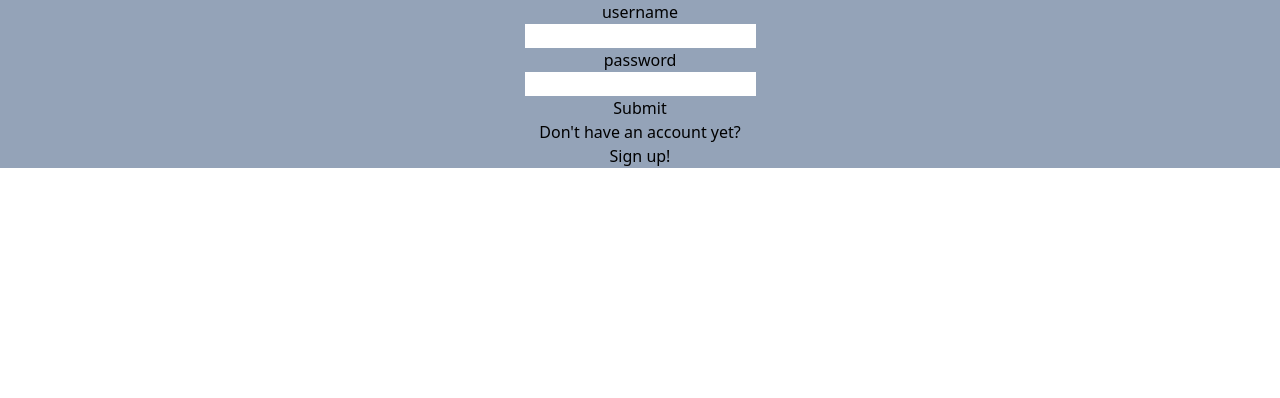
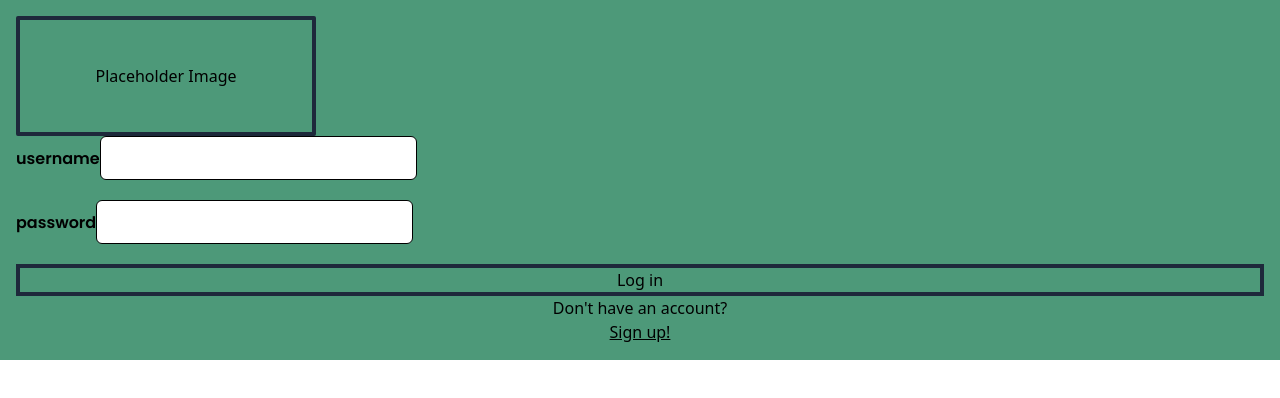
Before and after one commit to devhausleipzigacademy/camp9-final-project, a Next.js app: page /login in a window 1280 px wide. Shown: the top 398 px of the page. Built offline with nearby package versions, Linux system fonts and the light colour scheme.

Commit message:
copied and adapted register page, components and types to login

```diff
--- a/app/(auth)/login/Button.tsx
+++ /dev/null
@@ -1,13 +0,0 @@
-import React from 'react'
-
-interface Props {
-    label: string,
-}
-
-function Button(props: Props) {
-  return (
-    <button type="submit" className='bg-slate-500 rounded-sm border-l p-3'>{props.label}</button>
-  )
-}
-
-export default Button
--- a/app/(auth)/login/Form.tsx
+++ /dev/null
@@ -1,36 +0,0 @@
-'use client';
-
-import React from 'react';
-// import InputField from './InputField';
-// import Button from './Button';
-import { useForm, SubmitHandler } from 'react-hook-form';
-import { LoginSchema, LoginSchemaType } from './LoginSchema';
-import { zodResolver } from '@hookform/resolvers/zod';
-import axios from 'axios'
-import { POST } from '@/app/api/route';
-
-export default function Form() {
-  const {
-    register,
-    formState: { errors },
-    handleSubmit,
-  } = useForm<LoginSchemaType>({ resolver: zodResolver(LoginSchema) });
-
-  // I would love to understand this line!
-  const onSubmit: SubmitHandler<LoginSchemaType> = data => axios.post("/api", data);
-
-  return (
-    <form
-      onSubmit={handleSubmit(onSubmit)}
-      className="flex flex-col items-center"
-    >
-      <p>username</p>
-      <input {...register('username')}></input>
-      {errors.username?.message}
-      <p>password</p>
-      <input {...register('password')}></input>
-      {errors.password?.message}
-      <input type="submit" />
-    </form>
-  );
-}
--- a/app/(auth)/login/InputField.tsx
+++ /dev/null
@@ -1,16 +0,0 @@
-import React from 'react';
-
-interface Props {
-  label: string;
-}
-
-function InputField(props: Props) {
-  return (
-    <div>
-      <p>{props.label}</p>
-      <input type="text" className='border'></input>
-    </div>
-  );
-}
-
-export default InputField;
--- a/app/(auth)/login/LoginSchema.ts
+++ /dev/null
@@ -1,20 +0,0 @@
-import { z } from 'zod';
-
-export const LoginSchema = z.object({
-  username: z
-    .string()
-    .min(5, { message: 'Username be at least 5 characters long' })
-    .max(50, { message: 'Username must be at most 50 characters long' }),
-  password: z
-    .string()
-    .min(5, { message: 'Password be at least 5 characters long' })
-    .max(50, { message: 'Password must be at most 50 characters long' }),
-});
-
-// the .parse method checks its argument against the schema it's called from
-// -> a way to check the schema works as expected at compile time
-LoginSchema.parse({ username: 'Ludwig', password: 'insecure' });
-
-// extract the inferred type
-export type LoginSchemaType = z.infer<typeof LoginSchema>;
-// { username: string, password: string }
--- a/app/(auth)/login/page.tsx
+++ b/app/(auth)/login/page.tsx
@@ -1,18 +1,20 @@
+import LoginForm from '@/components/shared/forms/LoginForm';
+import Link from 'next/link';
 import React from 'react';
-import Link from 'next/link';
-import Form from './Form';
 
-function page() {
+function SignUp() {
   return (
-    <div className="flex flex-col items-center bg-slate-400">
-      <img src=""></img>
-      <Form />
-      <p>Don't have an account yet?</p>
-      <Link href="/register">
-        <p>Sign up!</p>
+    <div className="w-full h-full flex flex-col p-4 bg-green">
+      <div className="w-[300px] h-[120px] border-4 border-solid rounded-sm border-slate-800 flex justify-center items-center">
+        <p>Placeholder Image</p>
+      </div>
+      <LoginForm />
+      <p className="text-center">Don't have an account?</p>
+      <Link href={'/signup'} className="underline text-center">
+        Sign up!
       </Link>
     </div>
   );
 }
 
-export default page;
+export default SignUp;
--- /dev/null
+++ b/components/shared/forms/LoginForm.tsx
@@ -0,0 +1,47 @@
+'use client';
+
+import InputField from '@/components/InputField';
+import { useSignUpMutation } from '@/components/hooks/useUser';
+import { LoginSchema } from '@/types/user/LoginSchema';
+
+function LoginForm() {
+  const { mutate, isLoading, handleSubmit, register, errors } =
+    useSignUpMutation();
+
+  const onSubmit = (data: LoginSchema) => {
+    mutate(data);
+  };
+
+  const onSubmitError = (data: any) => {
+    mutate(data);
+  };
+
+  return (
+    <form
+      onSubmit={handleSubmit(onSubmit, onSubmitError)}
+      noValidate
+      className="flex flex-col gap-5"
+    >
+      <InputField
+        label="username"
+        width="full"
+        type="username"
+        error={errors.userName}
+        {...register('userName')}
+      />
+      <InputField
+        label="password"
+        width="full"
+        type="password"
+        error={errors.password}
+        {...register('password')}
+      />
+
+      <button type="submit" className="border-4 border-slate-800">
+        Log in
+      </button>
+    </form>
+  );
+}
+
+export default LoginForm;
--- /dev/null
+++ b/types/user/LoginSchema.ts
@@ -0,0 +1,11 @@
+import { z } from 'zod';
+
+export const LoginSchema = z.object({
+  userName: z
+    .string()
+    .min(3, 'Username must be at least 3 characters long.')
+    .max(20, 'Username must be less than 20 characters long.'),
+  password: z.string().min(8, 'Password must be atleast 8 characters long.'),
+});
+
+export type LoginSchema = z.infer<typeof LoginSchema>;
```
